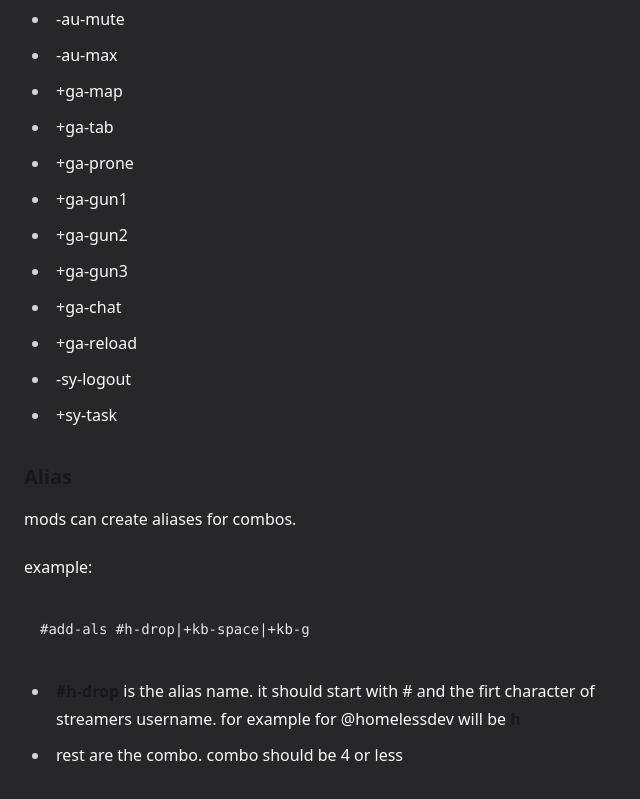
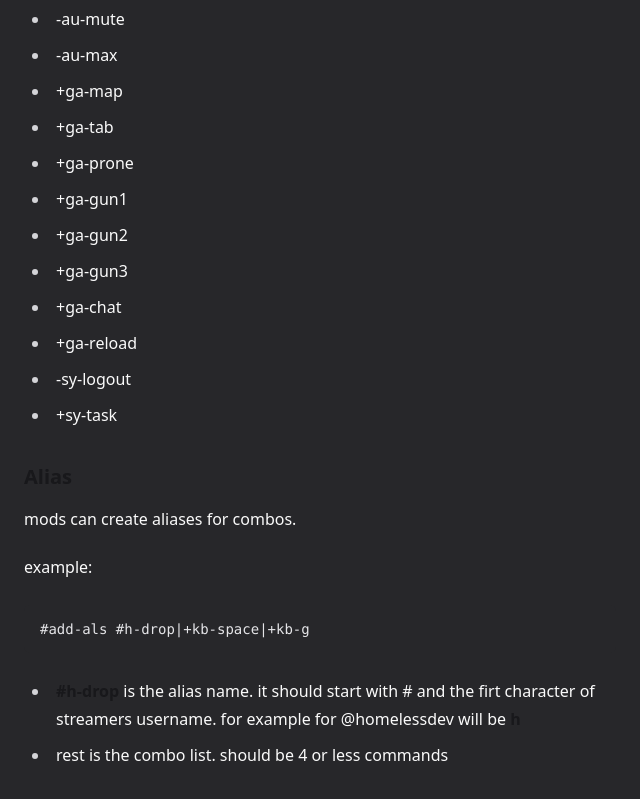
Before and after one commit to mohsenbostan/diseiel-controller, a website: page chat-bot/docs/index.html in a window 1280 px wide. Shown: the part 1302-2101 px from the top of the page, without its empty margins (0-640 px from the left). Drawn offline with nearby package versions, Linux system fonts and the light colour scheme.

Commit message:
docs: fix typo

```diff
--- a/chat-bot/docs/index.html
+++ b/chat-bot/docs/index.html
@@ -82,7 +82,7 @@ example:
 \`\`\`
 
 - **#h-drop** is the alias name. it should start with # and the firt character of streamers username. for example for @homelessdev will be **h**
-- rest are the combo. combo should be 4 or less
+- rest is the combo list. should be 4 or less commands
 
 `,
       );
```
